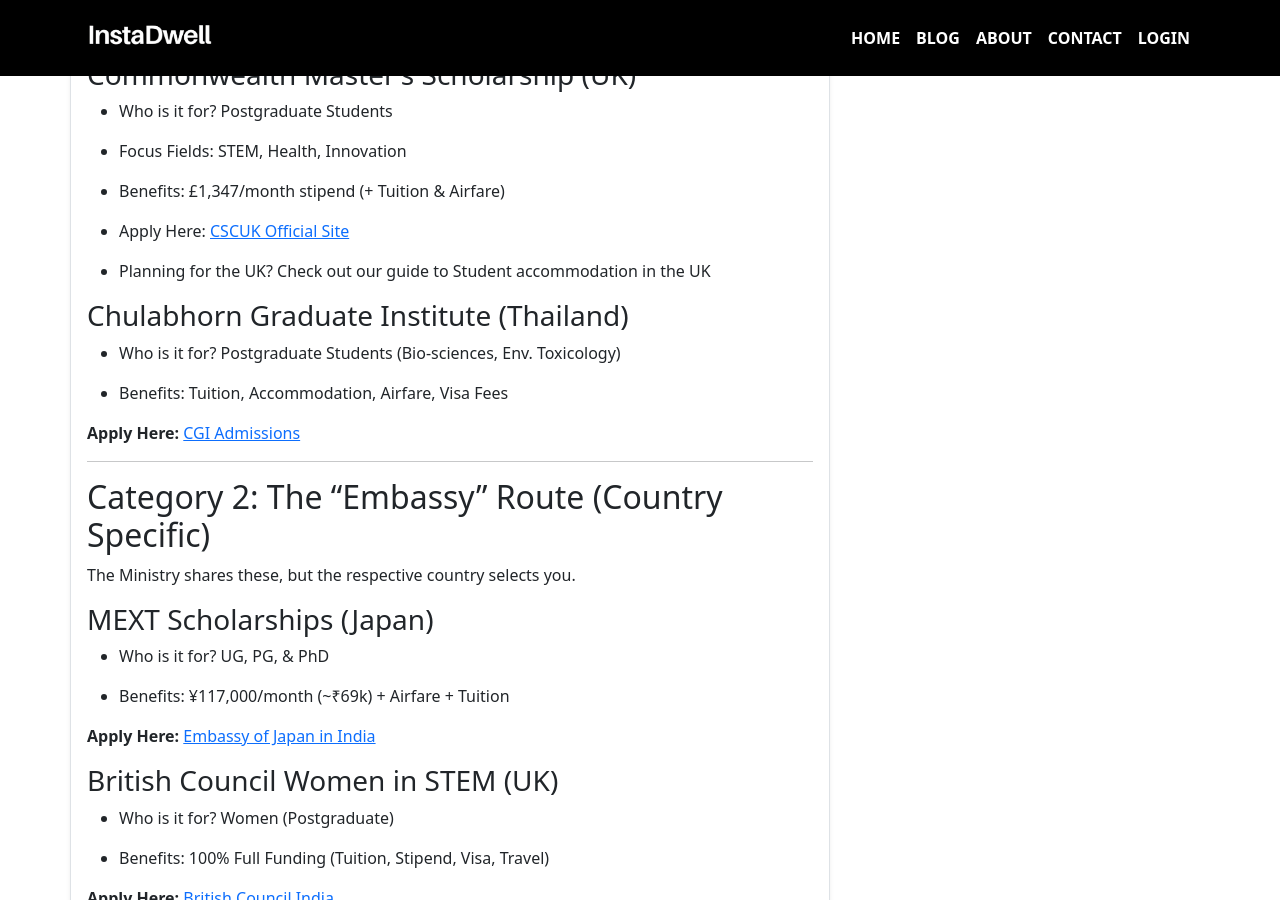
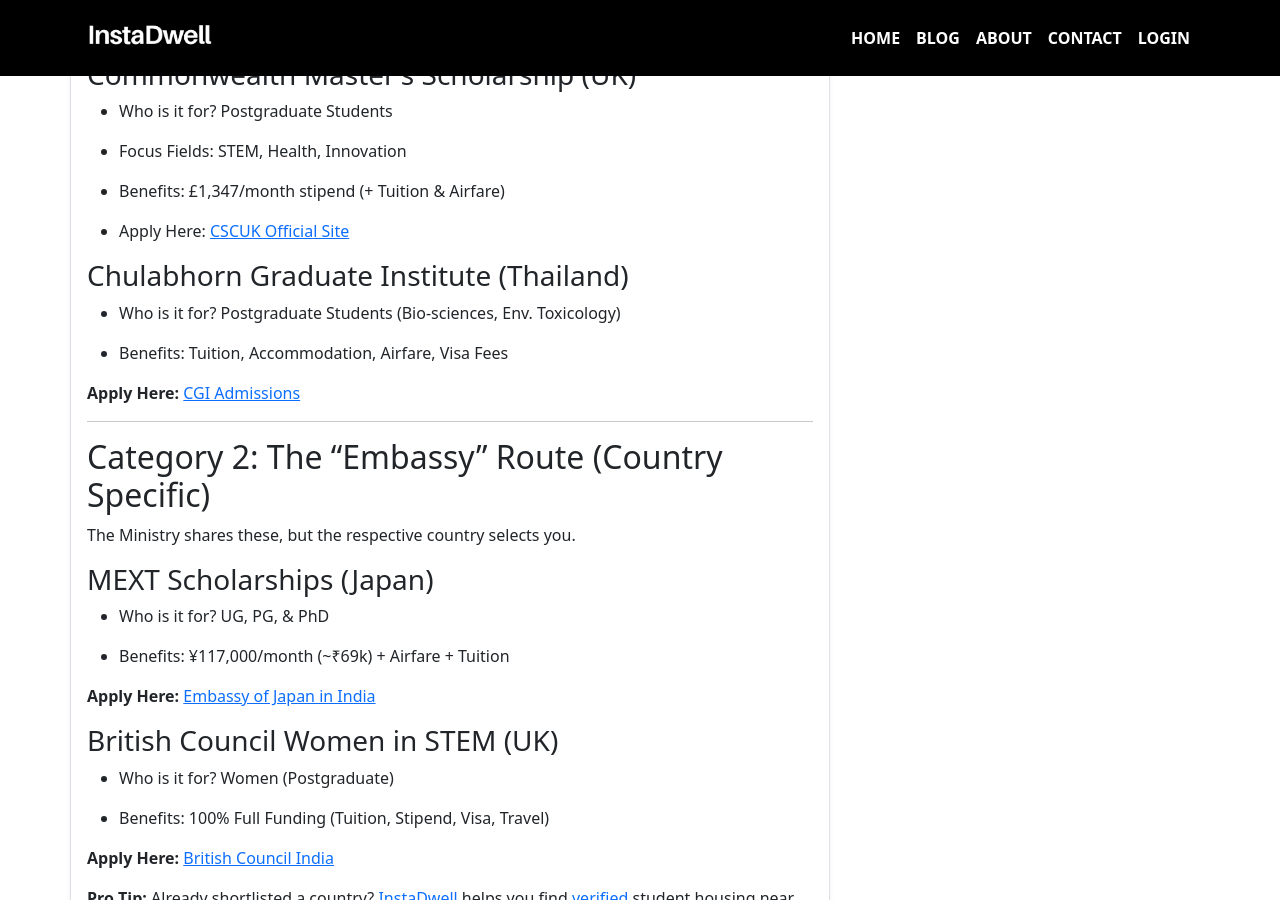
Before and after one commit to instadw/instadwell-blog, a Jekyll site: the page built from _posts/2026-1-26-the-2026-guide-20-govt-funded-scholarships-to-study-abroad-official-niti-aayog-list.md, in a window 1280 px wide and 900 px high, scrolled down 1210 px. Built offline with Jekyll 4.4.1, drawn with Linux system fonts in a browser that asks for light colours; some of the changed lines change nothing that is shown; some of the changed text lies outside the part shown.

Commit message:
Update 2026-1-26-the-2026-guide-20-govt-funded-scholarships-to-study-abroad-official-niti-aayog-list.md

```diff
--- a/_posts/2026-1-26-the-2026-guide-20-govt-funded-scholarships-to-study-abroad-official-niti-aayog-list.md
+++ b/_posts/2026-1-26-the-2026-guide-20-govt-funded-scholarships-to-study-abroad-official-niti-aayog-list.md
@@ -43,16 +43,13 @@
 
 -    Apply Here: [CSCUK Official Site](https://cscuk.fcdo.gov.uk/scholarships/commonwealth-masters-scholarships/)
 
--   Planning for the UK? Check out our guide to Student accommodation in the UK
-
-
 ### Chulabhorn Graduate Institute (Thailand)
 
 -    Who is it for? Postgraduate Students (Bio-sciences, Env. Toxicology)
 
 -    Benefits: Tuition, Accommodation, Airfare, Visa Fees
 
-   **Apply Here:** [CGI Admissions](https://www.cgi.ac.th/admissions/scholarships)
+   **Apply Here:** [CGI Admissions](https://www.cgi.ac.th/admissions/cgi-scholarship-international/)
 
 
 ----------
@@ -76,7 +73,7 @@
 
 -    Benefits:  100% Full Funding (Tuition, Stipend, Visa, Travel)
 
-**Apply Here:** [British Council India](https://www.britishcouncil.in/study-uk/scholarships/women-in-stem)
+**Apply Here:** [British Council India](https://www.britishcouncil.in/study-uk/scholarships/womeninstem-scholarships)
 
 
 **Pro Tip:** Already shortlisted a country? [InstaDwell](https://instadwell.com/) helps you find [verified](https://instadwell.com/blog/affordable-student-housing-in-india-find-verified-rooms-near-you) student housing near top universities to match your budget.
@@ -139,7 +136,7 @@
 
 -  **Where to Apply:** [Erasmus+ Portal](https://erasmus-plus.ec.europa.eu/)
 
--   Targeting Europe? Browse our latest verified listings for Student housing in Germany ([Berlin](https://instadwell.com/search?country=germany&lat=52.52&lng=13.405&location=berlin) , [Cologne](https://instadwell.com/search?country=germany&lat=50.9375&lng=6.9603&location=cologne), [Dusseldorf](https://instadwell.com/search?country=germany&lat=51.23858&lng=6.80142&location=dusseldorf), [Frankfurt](https://instadwell.com/search?country=germany&lat=50.1109&lng=8.6821&location=frankfurt), [Hamburg](https://instadwell.com/search?country=germany&lat=53.5488&lng=9.9872&location=hamburg), [Leipzig](https://instadwell.com/search?country=germany&lat=51.34067&lng=12.37735&location=leipzig), [Munich Stuttgart](https://instadwell.com/search?country=germany&lat=48.1351&lng=11.582&location=munich)) and France ( [Bidart](https://instadwell.com/search?country=france&lat=43.43911&lng=-1.59018&location=bidart), [Bordeaux](https://instadwell.com/search?country=france&lat=44.84081&lng=-0.574&location=bordeaux), [Marseille](https://instadwell.com/search?country=france&lat=43.30072&lng=5.37789&location=marseille), [Paris](https://instadwell.com/search?country=france&lat=48.90351&lng=2.30613&location=paris), [Turin](https://instadwell.com/search?country=france&lat=45.0528&lng=7.67952&location=turin))
+-   Targeting Europe? Browse our latest verified listings for Student housing in Germany ([Berlin](https://instadwell.com/search?country=germany&lat=52.52&lng=13.405&location=berlin) , [Cologne](https://instadwell.com/search?country=germany&lat=50.9375&lng=6.9603&location=cologne), [Dusseldorf](https://instadwell.com/search?country=germany&lat=51.23858&lng=6.80142&location=dusseldorf), [Frankfurt](https://instadwell.com/search?country=germany&lat=50.1109&lng=8.6821&location=frankfurt), [Hamburg](https://instadwell.com/search?country=germany&lat=53.5488&lng=9.9872&location=hamburg), [Leipzig](https://instadwell.com/search?country=germany&lat=51.34067&lng=12.37735&location=leipzig), [Munich](https://instadwell.com/search?country=germany&lat=48.1351&lng=11.582&location=munich), [Stuttgart](https://instadwell.com/search?country=germany&lat=48.77474&lng=9.15592&location=stuttgart)) and France ( [Bidart](https://instadwell.com/search?country=france&lat=43.43911&lng=-1.59018&location=bidart), [Bordeaux](https://instadwell.com/search?country=france&lat=44.84081&lng=-0.574&location=bordeaux), [Marseille](https://instadwell.com/search?country=france&lat=43.30072&lng=5.37789&location=marseille), [Paris](https://instadwell.com/search?country=france&lat=48.90351&lng=2.30613&location=paris), [Turin](https://instadwell.com/search?country=france&lat=45.0528&lng=7.67952&location=turin))
 
 ----------
 
@@ -149,8 +146,8 @@
 
 | Fellowship Name      | Agency | Funding / Benefits                    | Apply Link  |
 | -------------------- | ------ | ------------------------------------- | ----------- |
-| VAIBHAV Fellowship   | DST    | ₹4 Lakh per month (short-term)        | DST.gov.in  |
-| Ramanujan Fellowship | DST    | ₹1.35 Lakh per month + research grant | SERB Online |
+| VAIBHAV Fellowship   | DST    | ₹4 Lakh per month (short-term)        | [DST.gov.in](https://dst.gov.in/)  |
+| Ramanujan Fellowship | DST    | ₹1.35 Lakh per month + research grant | [SERB Online](https://serb.gov.in/) |
 
 ----------
 
```
